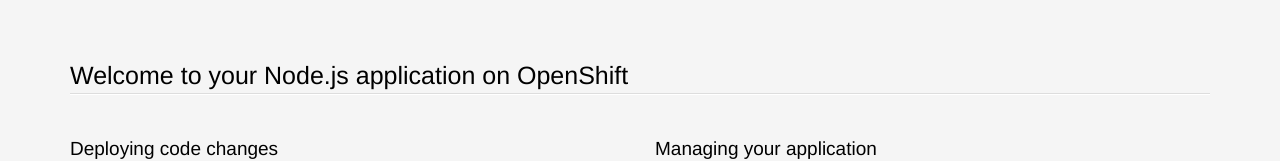
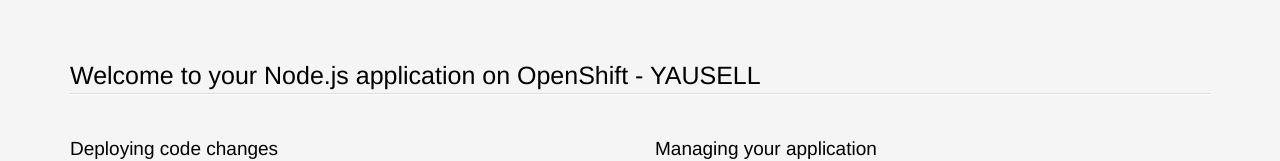
Before and after one commit to yhauxell/petcare, a website: page index.html in a window 1280 px wide. Shown: the top 161 px of the page. Drawn offline with Linux system fonts and the light colour scheme.

Commit message:
Testing push

```diff
--- a/index.html
+++ b/index.html
@@ -207,7 +207,7 @@
 <body>
 <section class='container'>
           <hgroup>
-            <h1>Welcome to your Node.js application on OpenShift</h1>
+            <h1>Welcome to your Node.js application on OpenShift - YAUSELL</h1>
           </hgroup>
 
 
```
